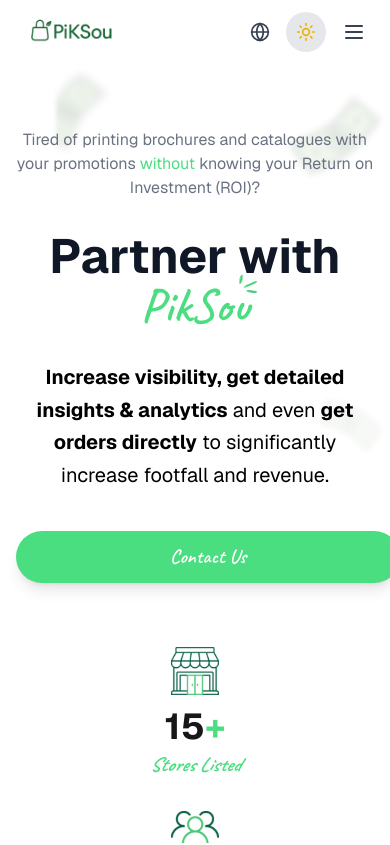
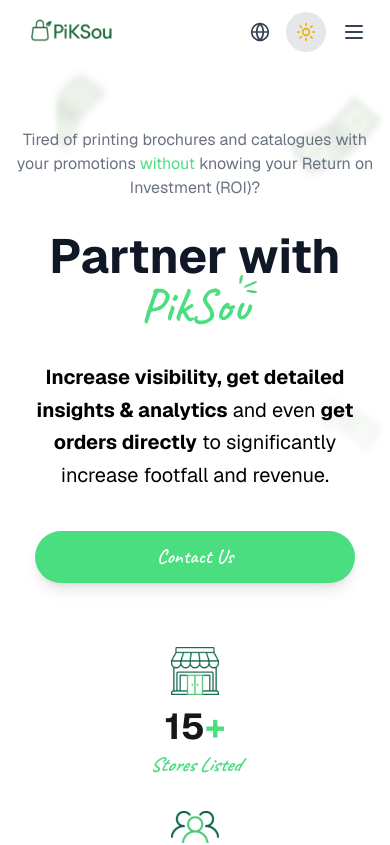
Before and after one commit to piksouhelp-glitch/piksou-partners, a Next.js app: page / in a window 390 px wide. Shown: the top 845 px of the page. Built offline with nearby package versions, Linux system fonts and the light colour scheme.

Commit message:
fix: reponsiveness button for mobile screen

```diff
--- a/components/partners/hero.tsx
+++ b/components/partners/hero.tsx
@@ -147,7 +147,7 @@
           {/* CTA Button */}
           <Link
             href="#contact-form"
-            className="min-w-sm inline-block font-handwritten text-xl bg-sugarcane-green hover:bg-emerald-700 text-white font-semibold px-8 py-3 rounded-full transition-colors duration-300 shadow-lg hover:shadow-xl"
+            className="inline-flex w-full max-w-xs sm:w-auto sm:min-w-sm justify-center font-handwritten text-xl bg-sugarcane-green hover:bg-emerald-700 text-white font-semibold px-8 py-3 rounded-full transition-colors duration-300 shadow-lg hover:shadow-xl"
           >
             {t.cta}
           </Link>
```
